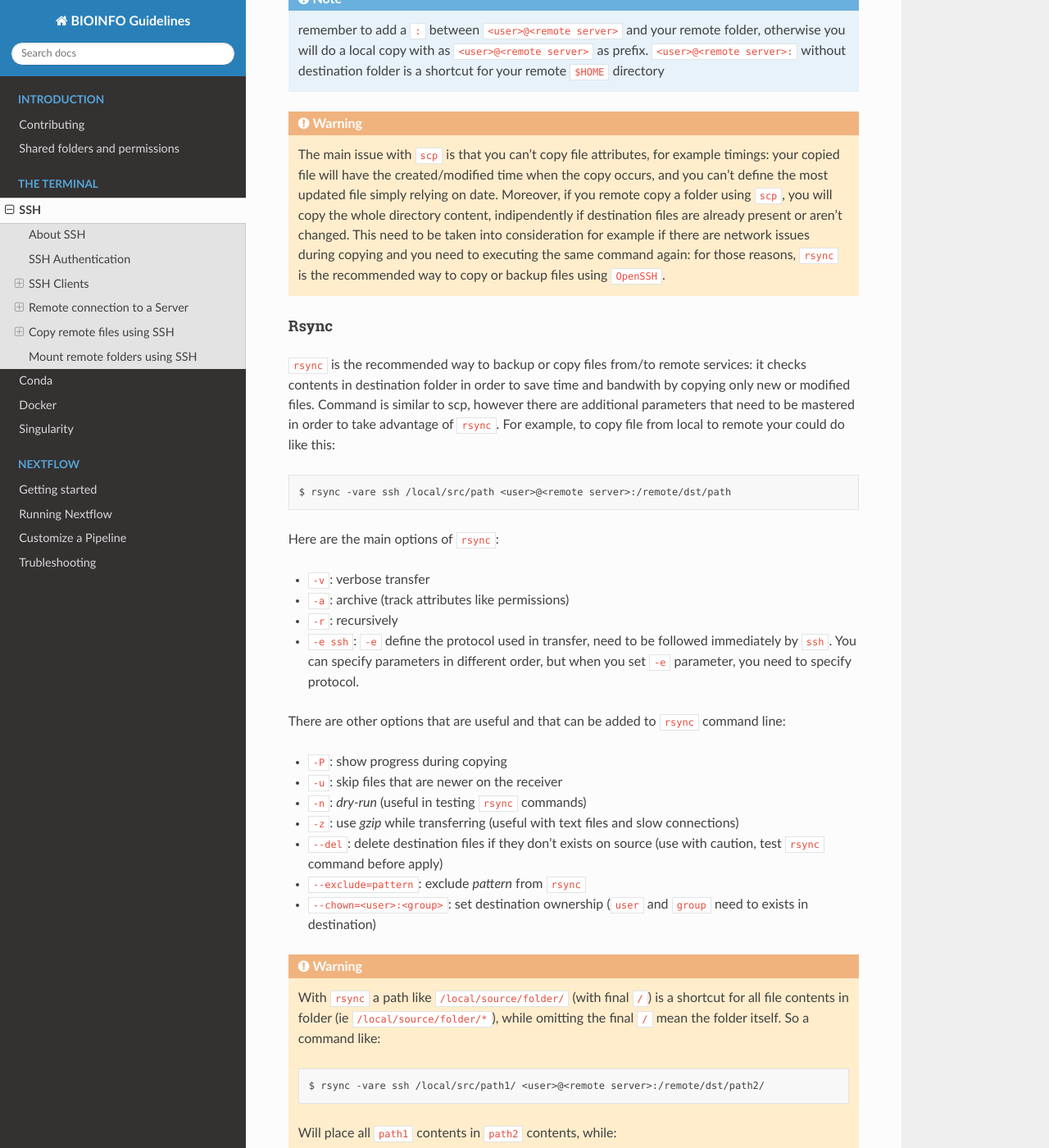
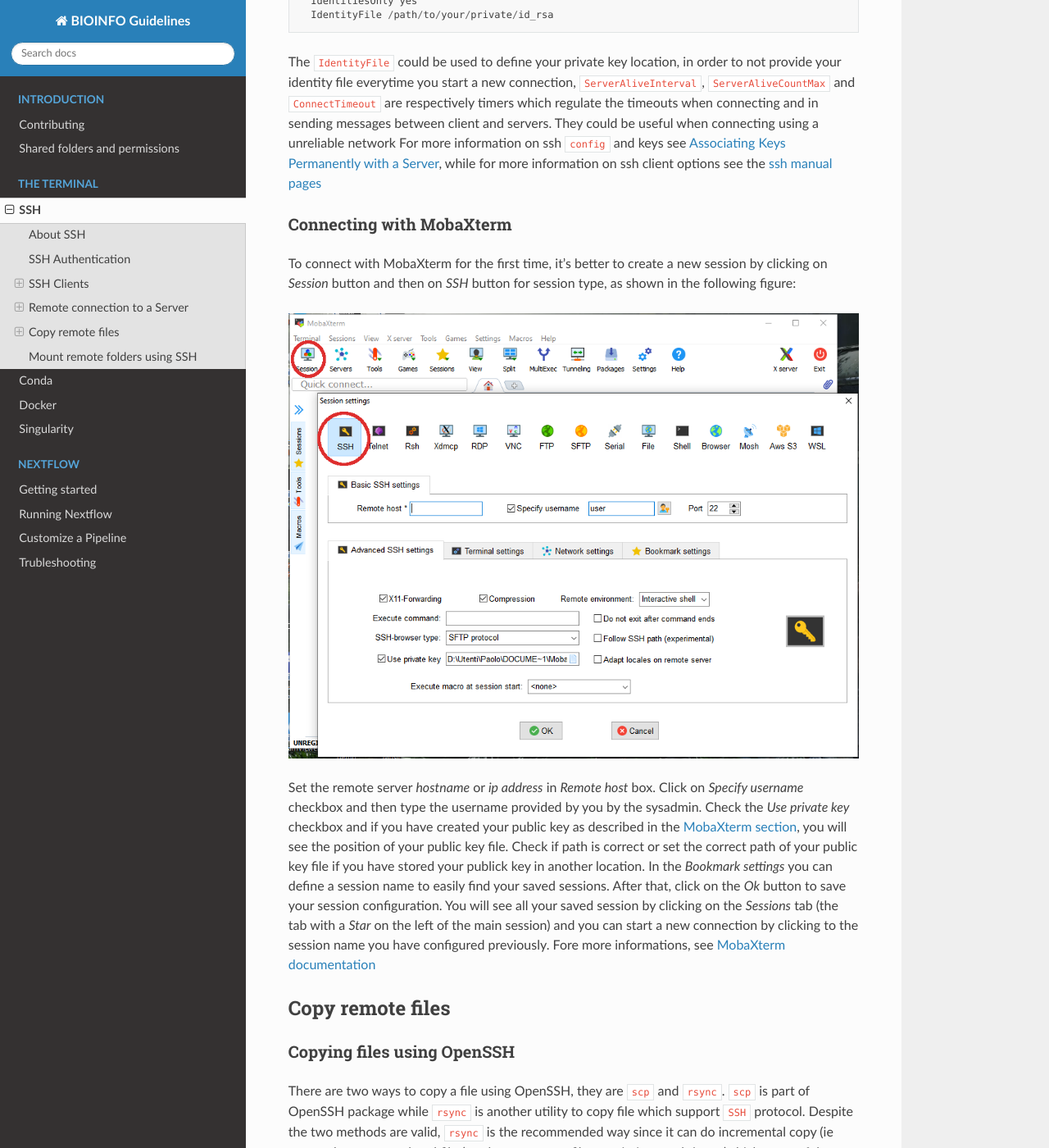
Before and after one commit to cnr-ibba/BIOINFO-guidelines, a Sphinx documentation site: the page built from docs/terminal/ssh.rst, in a window 1280 px wide and 1400 px high, scrolled down 7007 px. Shown: the whole window at 82% size. Built offline with Sphinx 7.4.7 and the Read the Docs theme 2.0.0, drawn with Linux system fonts in a browser that asks for light colours; some of the changed text lies outside the part shown.

Commit message:
:memo: describe mobaxterm

```diff
--- a/docs/nextflow/trubleshooting.rst
+++ b/docs/nextflow/trubleshooting.rst
@@ -101,9 +101,7 @@
 folder in which we found an error), next there is the physical location of our
 singularity image (``/home/core/nxf_singularity_cache/bunop-mirdeep2.img`` in this example)
 and then the command we want to run, in such case a new terminal
-since we want to run ``.command.sh`` manually and see why this is raise an error.
-Executing such test in singularity container let us to understand why this command
-has error and how we can fix this in order to update our nextflow pipeline.
+since we want to run ``.command.sh`` manually and see why this is raising an error.
 
 Failed to pull singularity image
 --------------------------------
--- a/docs/terminal/ssh.rst
+++ b/docs/terminal/ssh.rst
@@ -126,6 +128,28 @@
 administrator in order to be able to connect remotely. After that, please see
 :ref:`OpenSSH <openssh-connect>` section under `Remote connection to a Server`_
 section.
+
+MobaXterm
+~~~~~~~~~
+
+`MobaXterm <https://mobaxterm.mobatek.net/>`__ is an enhanced terminal for Windows
+with X11 server, tabbed SSH client, network tools and much more. If you are on a Windows
+machine, you could download and install MobaXterm to have a full terminal and a file
+transfer in the same application.
+
+Generate a public key pair with MobaXterm
+"""""""""""""""""""""""""""""""""""""""""
+
+.. _mobaxterm-keygen:
+
+Open MobaXterm and on the principal panel, click on the *Start local terminal* button:
+
+.. image:: /_static/img/mobaxterm_start.png
+
+This will open Linux-like terminal windows in MobaXterm, where some linux commands
+are supported. Here you can create a key like OpenSSH, so follow the
+:ref:`Generate a public key pair with OpenSSH <openssh-keygen>` documentation, then
+move to :ref:`Connecting with MobaXterm <mobaxterm-connect>` documentation.
 
 Remote connection to a Server
 -----------------------------
@@ -278,8 +302,32 @@
 `Associating Keys Permanently with a Server <https://en.wikibooks.org/wiki/OpenSSH/Cookbook/Public_Key_Authentication#Associating_Keys_Permanently_with_a_Server>`__,
 while for more information on ssh client options see the `ssh manual pages <https://linux.die.net/man/1/ssh>`__
 
-Copy remote files using SSH
----------------------------
+Connecting with MobaXterm
+~~~~~~~~~~~~~~~~~~~~~~~~~
+
+To connect with MobaXterm for the first time, it's better to create a new session
+by clicking on *Session* button and then on *SSH* button for session type, as shown
+in the following figure:
+
+.. _mobaxterm-connect:
+
+.. image:: /_static/img/mobaxterm_new_session.png
+
+Set the remote server *hostname* or *ip address* in *Remote host* box. Click on
+*Specify username* checkbox and then type the username provided by you by the sysadmin.
+Check the *Use private key* checkbox and if you have created your public key as
+described in the :ref:`MobaXterm section <mobaxterm-keygen>`, you will see the
+position of your public key file. Check if path is correct or set the correct path
+of your public key file if you have stored your publick key in another location.
+In the *Bookmark settings* you can define a session name to easily find your
+saved sessions. After that, click on the *Ok* button to save your session configuration.
+You will see all your saved session by clicking on the *Sessions* tab (the tab
+with a *Star* on the left of the main session) and you can start a new connection
+by clicking to the session name you have configured previously. Fore more
+informations, see `MobaXterm documentation <https://mobaxterm.mobatek.net/documentation.html>`__
+
+Copy remote files
+-----------------
 
 Copying files using OpenSSH
 ~~~~~~~~~~~~~~~~~~~~~~~~~~~
@@ -374,9 +422,20 @@
     $ rsync -vare ssh /local/src/path1 <user>@<remote server>:/remote/dst/path2/
 
   Will place ``path1`` directory in ``path2`` (so, destination will be: ``/remote/dst/path2/path1``).
-  The same applyes by avoiding the final ``\`` in destination path. Please,
+  The same applies by avoiding the final ``\`` in destination path. Please,
   launch a *dry-run* rsync (with ``-n`` option) to ensure that your ``rsync`` command
   line is correct
+
+Copying files using MobaXterm
+~~~~~~~~~~~~~~~~~~~~~~~~~~~~~
+
+Click on *Scp* button on the left of the main terminal after opening a session
+on the remote server, as shown in figure:
+
+.. image:: /_static/img/mobaxterm_copy.png
+
+The file browser on the left is quite similar to other file browsers, you can
+click on a file to show/download it.
 
 Mount remote folders using SSH
 ------------------------------
```
Also changed, not shown: other parts of docs/terminal/ssh.rst (+2 -0 lines), docs/_static/img/mobaxterm_copy.png (added), docs/_static/img/mobaxterm_new_session.png (added), docs/_static/img/mobaxterm_start.png (added).
